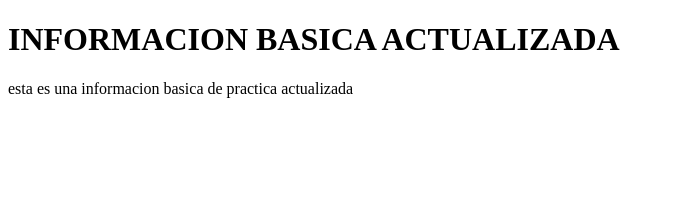
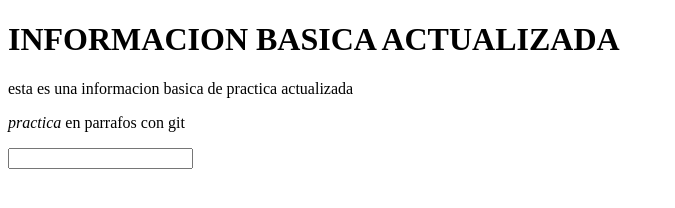
Before and after one commit to joandestructor777/proyecto, a plain HTML site: page index.html in a window 1280 px wide. Shown: the whole page, without its empty margins (0-675 px from the left). Drawn offline with Linux system fonts and the light colour scheme.

Commit message:
Aqui agregamos una variante a la version 1.1 de nuestro proyecto en su rama hija version 1.1

```diff
--- a/index.html
+++ b/index.html
@@ -8,5 +8,7 @@
 <body>
     <h1>INFORMACION BASICA ACTUALIZADA</h1>
     <P>esta es una informacion basica de practica actualizada</P>
+    <p><em>practica</em> en parrafos con git</p>
+    <input type="text">
 </body>
 </html>
```
Also changed, not shown: info.txt.
